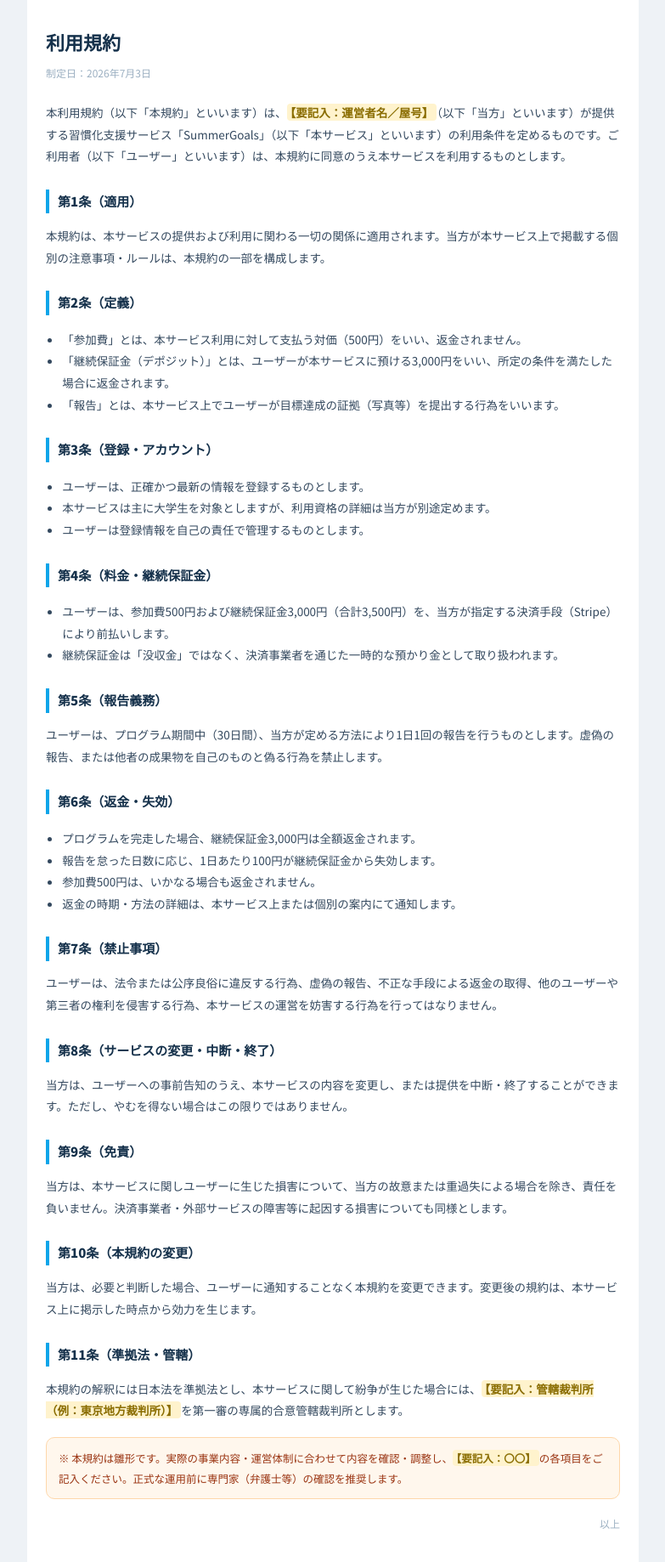
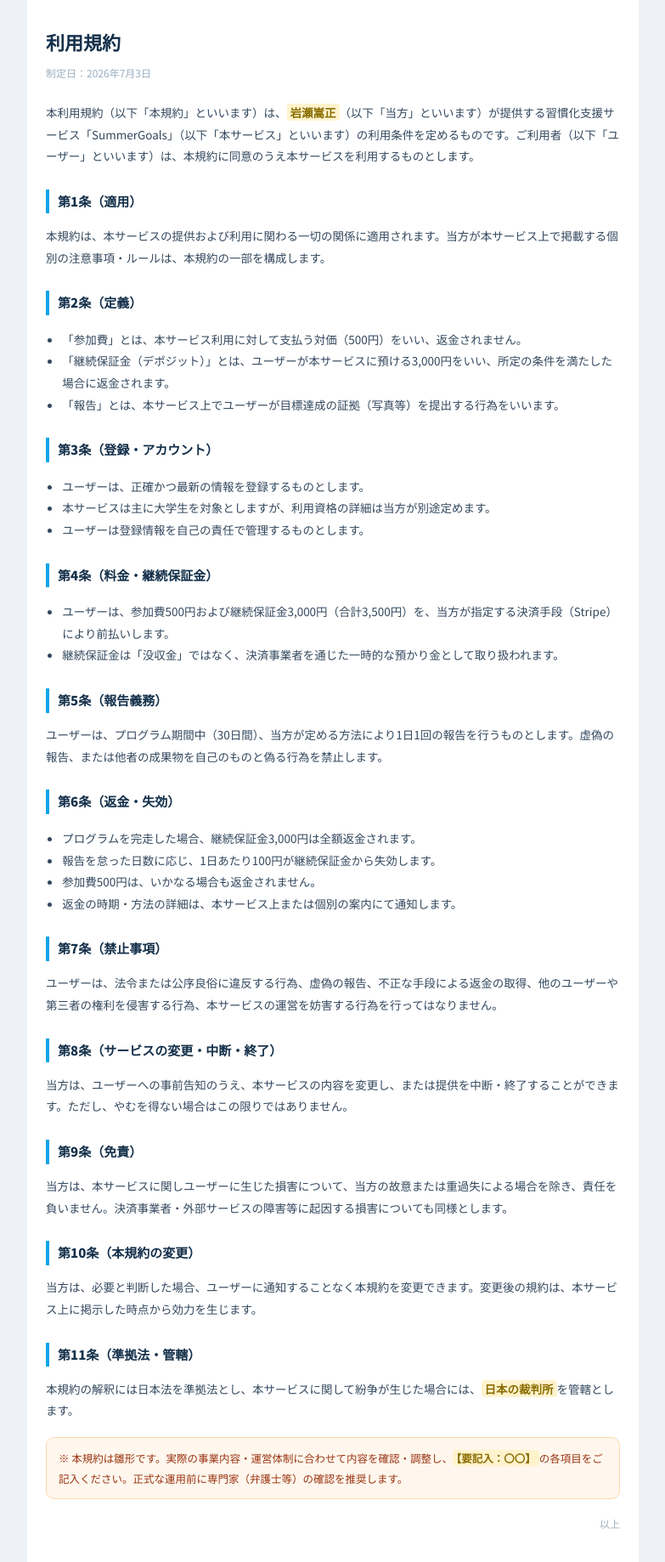
Before and after one commit to iwatch-pomi/summer-goals-WEB, a website: page terms.html in a window 1280 px wide. Shown: the part 62-1900 px from the top of the page at 85% size, without its empty margins (248-1031 px from the left). Drawn offline with Linux system fonts and the light colour scheme.

Commit message:
Update terms.html

```diff
--- a/terms.html
+++ b/terms.html
@@ -40,7 +40,7 @@
     <h1>利用規約</h1>
     <p class="meta">制定日：2026年7月3日</p>
 
-    <p>本利用規約（以下「本規約」といいます）は、<span class="ph">【要記入：運営者名／屋号】</span>（以下「当方」といいます）が提供する習慣化支援サービス「SummerGoals」（以下「本サービス」といいます）の利用条件を定めるものです。ご利用者（以下「ユーザー」といいます）は、本規約に同意のうえ本サービスを利用するものとします。</p>
+    <p>本利用規約（以下「本規約」といいます）は、<span class="ph">岩瀬嵩正</span>（以下「当方」といいます）が提供する習慣化支援サービス「SummerGoals」（以下「本サービス」といいます）の利用条件を定めるものです。ご利用者（以下「ユーザー」といいます）は、本規約に同意のうえ本サービスを利用するものとします。</p>
 
     <h2>第1条（適用）</h2>
     <p>本規約は、本サービスの提供および利用に関わる一切の関係に適用されます。当方が本サービス上で掲載する個別の注意事項・ルールは、本規約の一部を構成します。</p>
@@ -89,7 +89,7 @@
     <p>当方は、必要と判断した場合、ユーザーに通知することなく本規約を変更できます。変更後の規約は、本サービス上に掲示した時点から効力を生じます。</p>
 
     <h2>第11条（準拠法・管轄）</h2>
-    <p>本規約の解釈には日本法を準拠法とし、本サービスに関して紛争が生じた場合には、<span class="ph">【要記入：管轄裁判所（例：東京地方裁判所）】</span>を第一審の専属的合意管轄裁判所とします。</p>
+    <p>本規約の解釈には日本法を準拠法とし、本サービスに関して紛争が生じた場合には、<span class="ph">日本の裁判所</span>を管轄とします。</p>
 
     <div class="note">※ 本規約は雛形です。実際の事業内容・運営体制に合わせて内容を確認・調整し、<span class="ph">【要記入：〇〇】</span>の各項目をご記入ください。正式な運用前に専門家（弁護士等）の確認を推奨します。</div>
 
```
